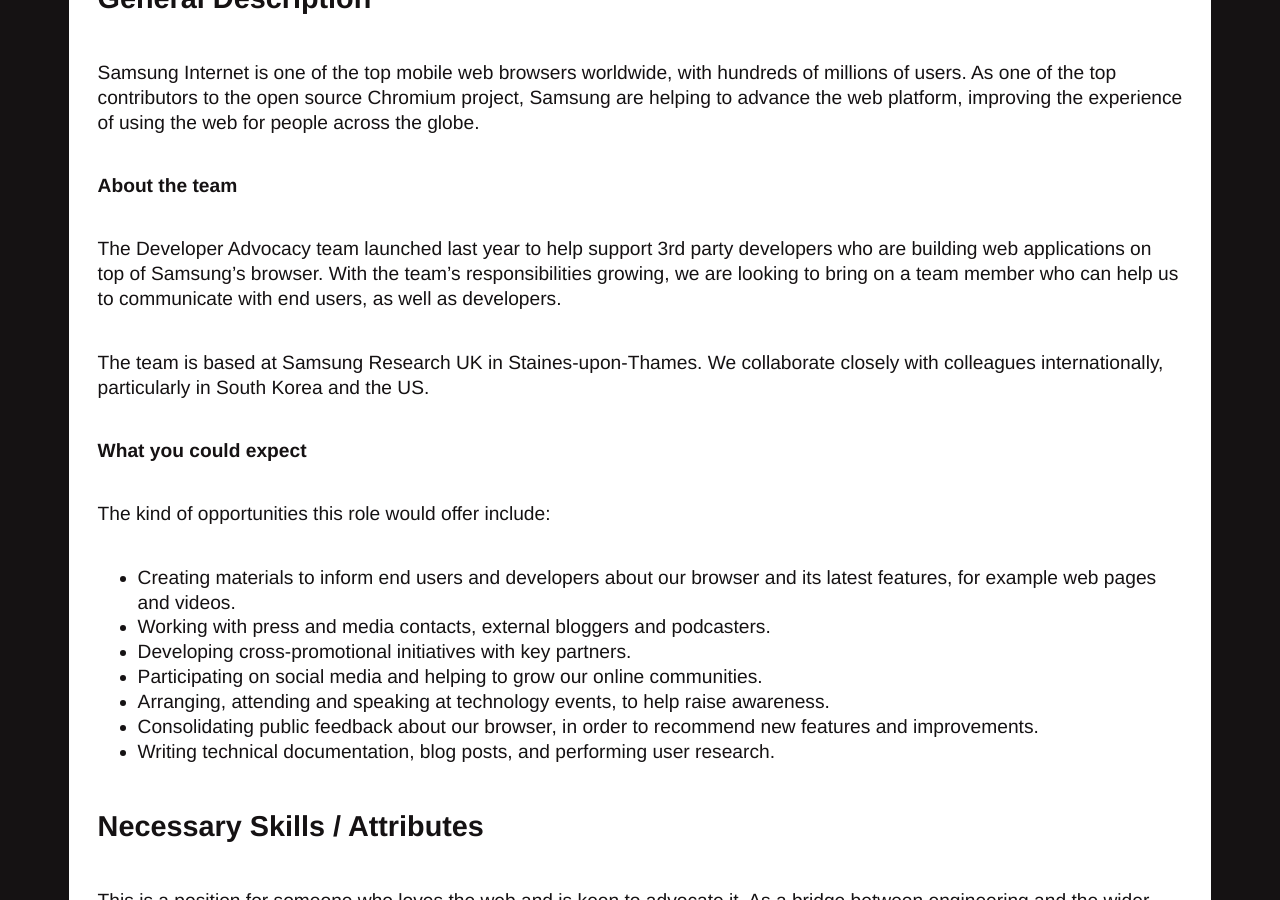
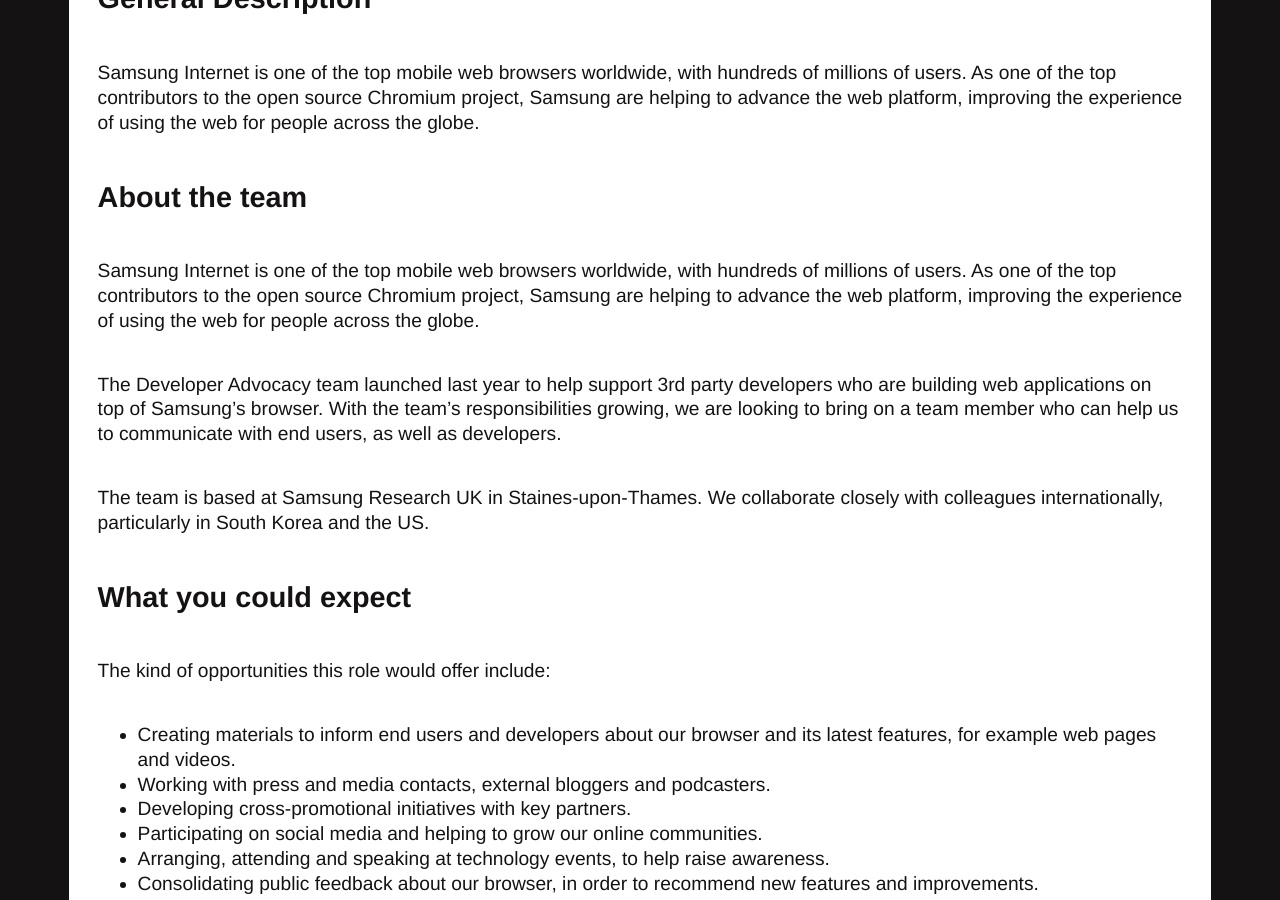
Before and after one commit to SamsungInternet/homepage-archive, a Jekyll site: the page built from careers.md, in a window 1280 px wide and 900 px high, scrolled down 652 px. Built offline with Jekyll 4.4.1, drawn with Linux system fonts in a browser that asks for light colours.

Commit message:
Update careers.md

```diff
--- a/careers.md
+++ b/careers.md
@@ -16,18 +16,19 @@
 top contributors to the open source Chromium project, Samsung are helping to advance the web platform, improving
 the experience of using the web for people across the globe.
 
-**About the team**
+## About the team
+Samsung Internet is one of the top mobile web browsers worldwide, with hundreds of millions of users. As one of the
+top contributors to the open source Chromium project, Samsung are helping to advance the web platform, improving
+the experience of using the web for people across the globe.
 
 The Developer Advocacy team launched last year to help support 3rd party developers who are building web applications on top of Samsung’s browser. With the team’s responsibilities growing, we are looking to bring on a team member who can help us to communicate with end users, as well as developers.
 
 The team is based at Samsung Research UK in Staines-upon-Thames. We collaborate closely with colleagues internationally, particularly in South Korea and the US.
 
-**What you could expect**
-
+## What you could expect
 The kind of opportunities this role would offer include:
 
-* Creating materials to inform end users and developers about our browser and its latest features, for example
-web pages and videos.
+* Creating materials to inform end users and developers about our browser and its latest features, for example web pages and videos.
 * Working with press and media contacts, external bloggers and podcasters.
 * Developing cross-promotional initiatives with key partners.
 * Participating on social media and helping to grow our online communities.
```
